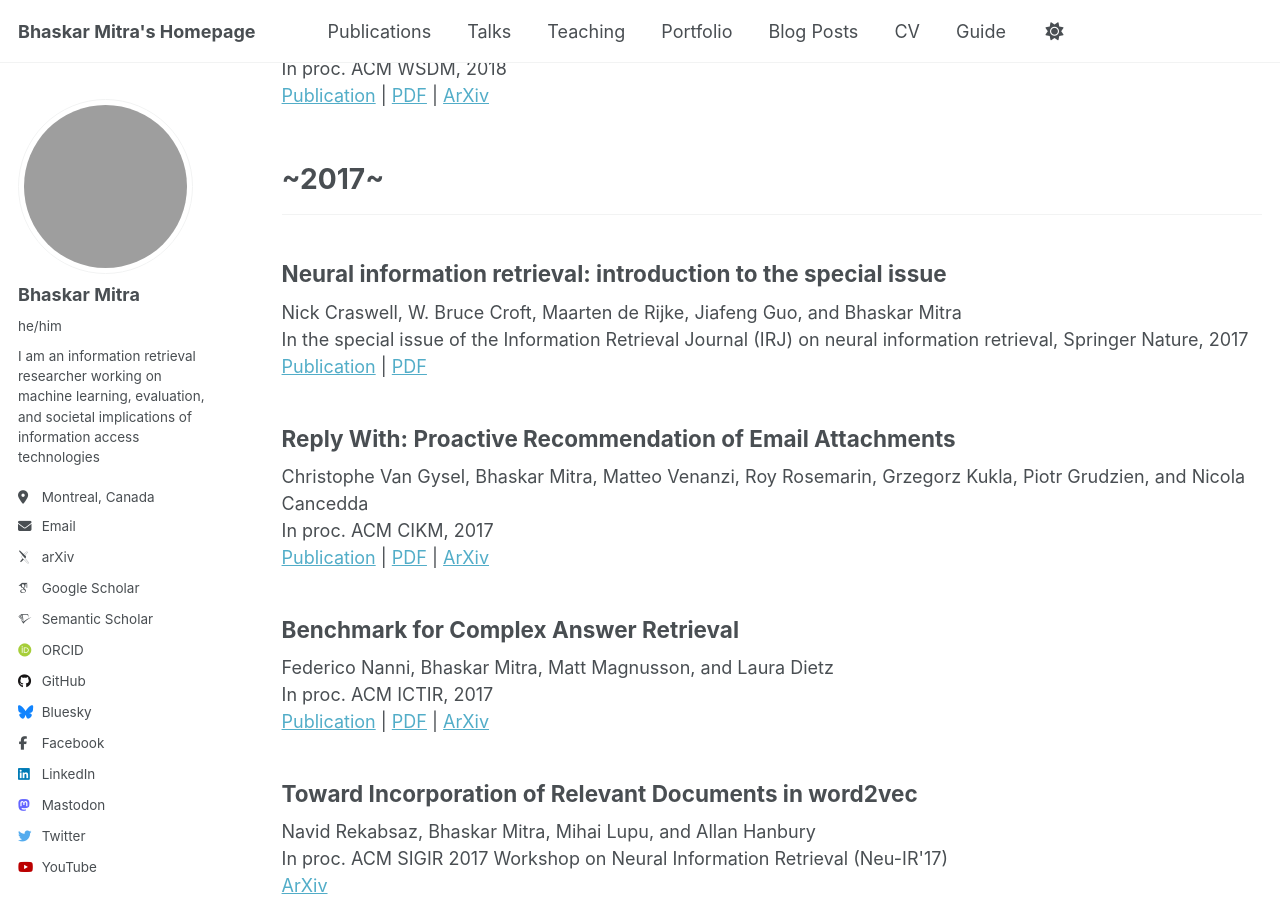
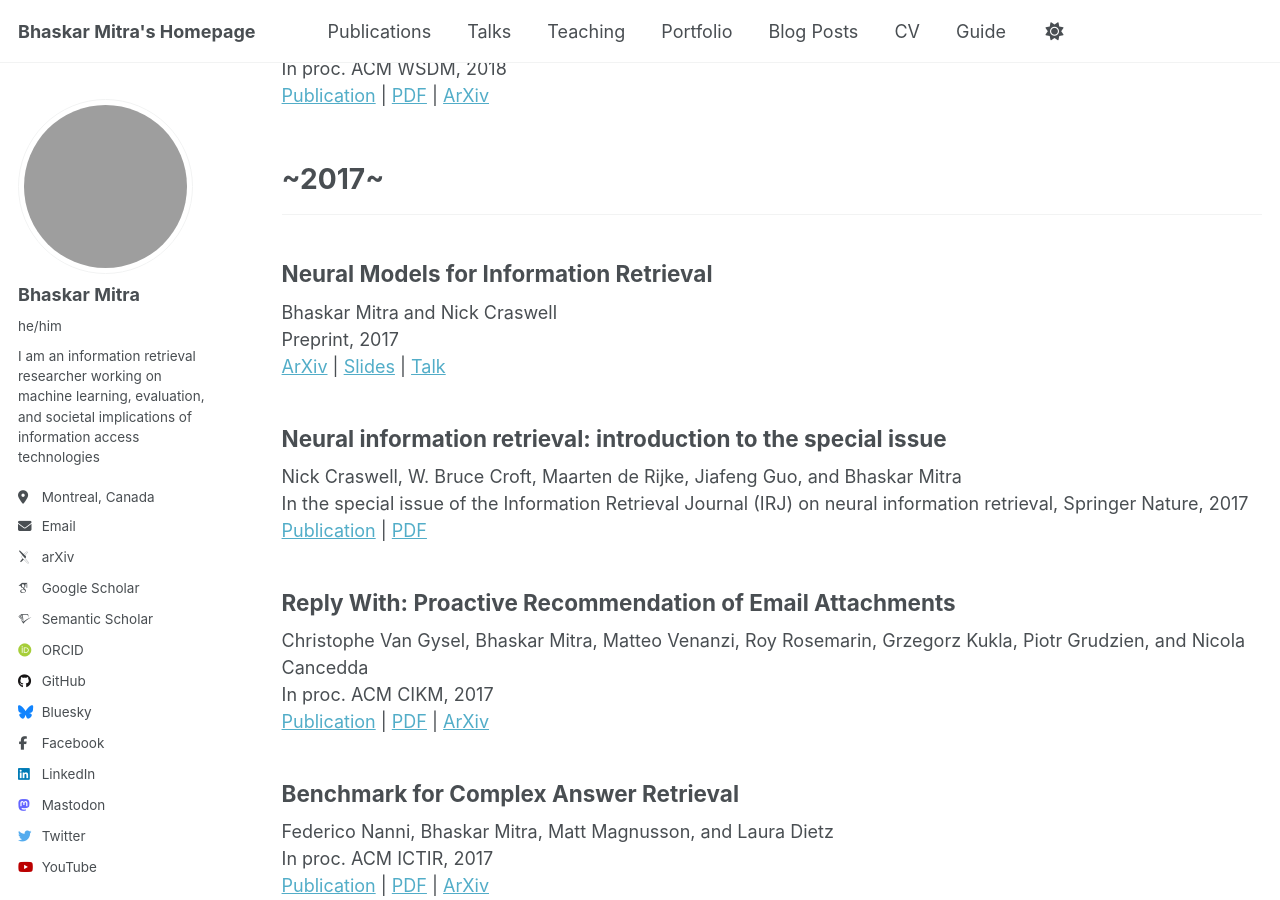
Before and after one commit to bhaskar-mitra/bhaskar-mitra.github.io, a Jekyll site: the page built from _pages/publications.html, in a window 1280 px wide and 900 px high, scrolled down 14452 px. Built offline with Jekyll 4.4.1, drawn with Linux system fonts in a browser that asks for light colours; some web fonts are replaced; grey boxes are pictures that could not be loaded.

Commit message:
Update publications.html

```diff
--- a/_pages/publications.html
+++ b/_pages/publications.html
@@ -527,6 +527,12 @@ author_profile: true
 <hr />
 <div class="list__item">
   <article class="archive__item" itemscope itemtype="http://schema.org/CreativeWork">
+    <h2>Neural Models for Information Retrieval</h2>
+    Bhaskar Mitra and Nick Craswell<br/>
+    Preprint, 2017 <br/>
+    <a href="https://arxiv.org/abs/1705.01509">ArXiv</a> | <a href="https://www.slideshare.net/BhaskarMitra3/neural-models-for-information-retrieval-82989469">Slides</a> | <a href="https://www.youtube.com/watch?v=g1Pgo5yTIKg">Talk</a>
+  </article>
+  <article class="archive__item" itemscope itemtype="http://schema.org/CreativeWork">
     <h2>Neural information retrieval: introduction to the special issue</h2>
     Nick Craswell, W. Bruce Croft, Maarten de Rijke, Jiafeng Guo, and Bhaskar Mitra <br/>
     In the special issue of the Information Retrieval Journal (IRJ) on neural information retrieval, Springer Nature, 2017<br/>
```
